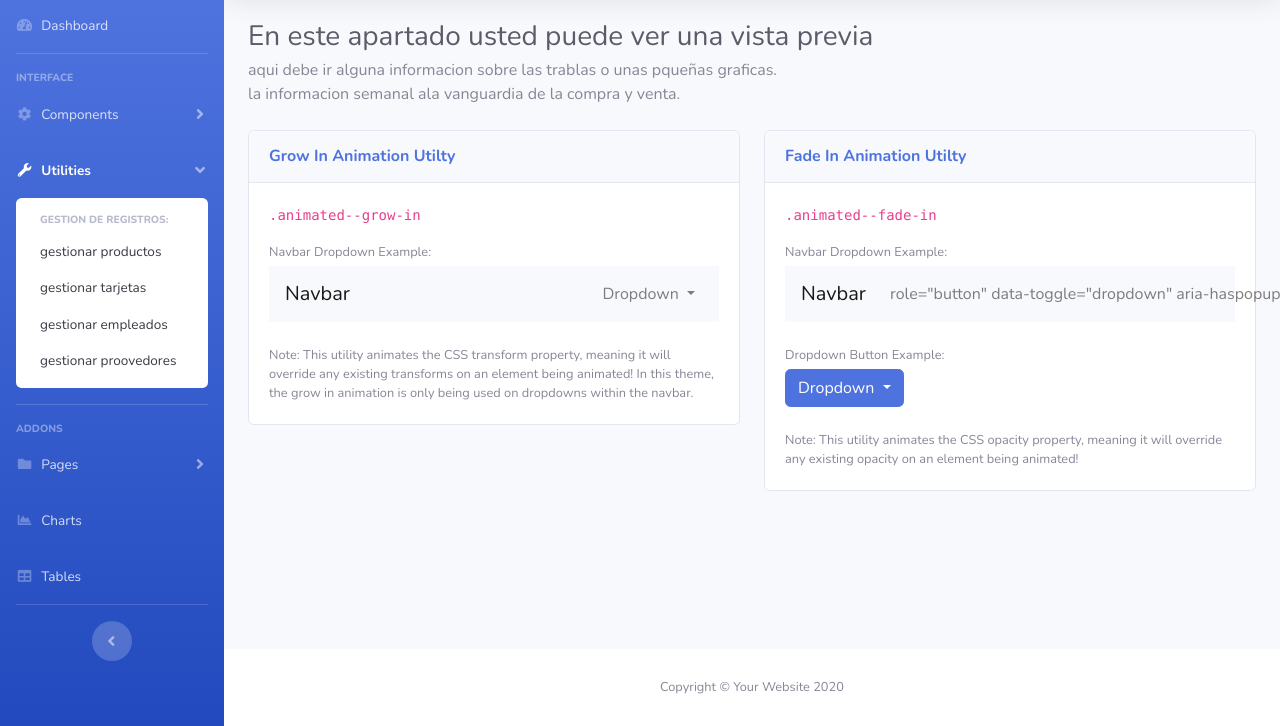
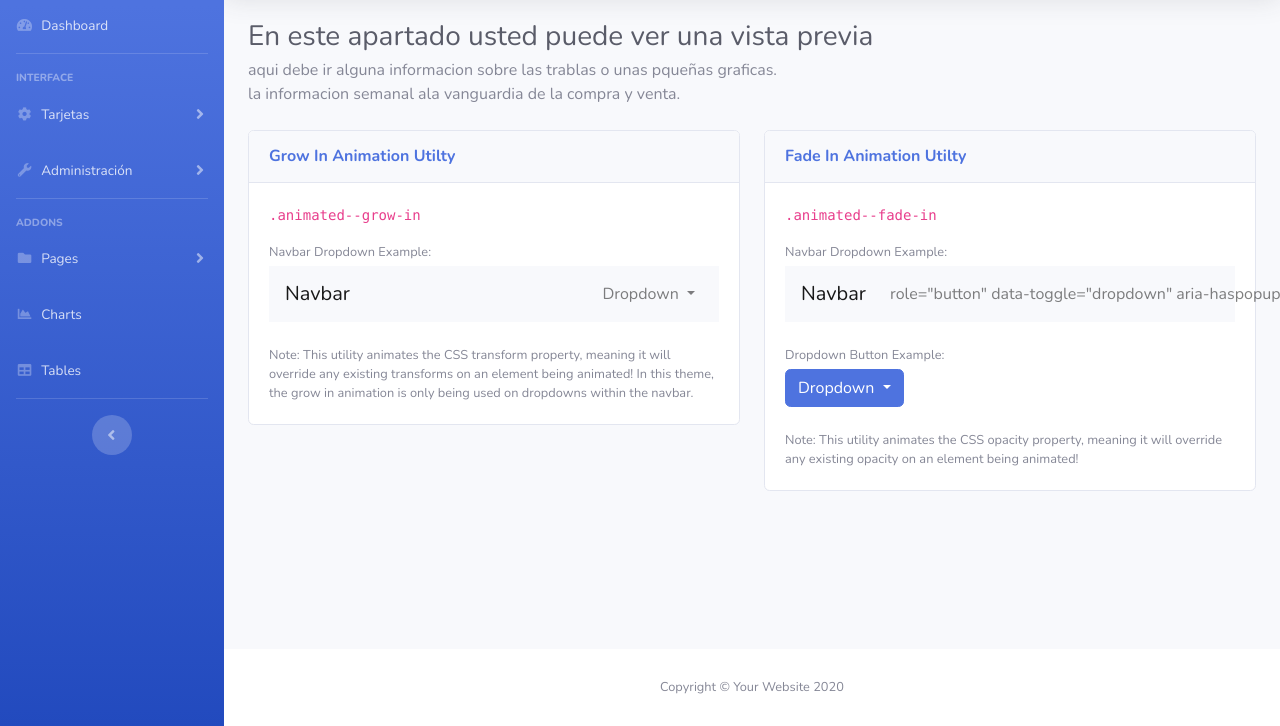
Before and after one commit to REYESc137/FSP, a website with bundled scripts: page utilities-animation.html in a window 1280 px wide. Shown: the part 74-800 px from the top of the page. Built offline with nearby package versions, Linux system fonts and the light colour scheme.

Commit message:
cambie los titulos de los menus

```diff
--- a/utilities-animation.html
+++ b/utilities-animation.html
@@ -61,32 +61,32 @@
                 <a class="nav-link collapsed" href="#" data-toggle="collapse" data-target="#collapseTwo"
                     aria-expanded="true" aria-controls="collapseTwo">
                     <i class="fas fa-fw fa-cog"></i>
-                    <span>Components</span>
+                    <span>Tarjetas</span>
                 </a>
                 <div id="collapseTwo" class="collapse" aria-labelledby="headingTwo" data-parent="#accordionSidebar">
                     <div class="bg-white py-2 collapse-inner rounded">
-                        <h6 class="collapse-header">Custom Components:</h6>
-                        <a class="collapse-item" href="buttons.html">Buttons</a>
-                        <a class="collapse-item" href="cards.html">Cards</a>
+                        <h6 class="collapse-header">OPERACIONES CON TARJETAS:</h6>
+                        <a class="collapse-item" href="buttons.html">Nueva Tarjeta</a>
+                        <a class="collapse-item" href="cards.html">Recargar Tarjeta</a>
                     </div>
                 </div>
             </li>
 
             <!-- Nav Item - Utilities Collapse Menu -->
-            <li class="nav-item active">
-                <a class="nav-link" href="#" data-toggle="collapse" data-target="#collapseUtilities"
+            <li class="nav-item">
+                <a class="nav-link collapsed" href="#" data-toggle="collapse" data-target="#collapseUtilities"
                     aria-expanded="true" aria-controls="collapseUtilities">
                     <i class="fas fa-fw fa-wrench"></i>
-                    <span>Utilities</span>
+                    <span>Administración</span>
                 </a>
-                <div id="collapseUtilities" class="collapse show" aria-labelledby="headingUtilities"
+                <div id="collapseUtilities" class="collapse" aria-labelledby="headingUtilities"
                     data-parent="#accordionSidebar">
                     <div class="bg-white py-2 collapse-inner rounded">
-                        <h6 class="collapse-header">Gestion de registros:</h6>
-                        <a class="collapse-item" href="utilities-color.html">gestionar productos</a>
-                        <a class="collapse-item" href="utilities-border.html">gestionar tarjetas</a>
-                        <a class="collapse-item" href="utilies-empleados.html">gestionar empleados</a>
-                        <a class="collapse-item" href="utilities-other.html">gestionar proovedores</a>
+                        <h6 class="collapse-header">MENÚ DE ADMINISTRACIÓN:</h6>
+                        <a class="collapse-item" href="utilities-color.html">Nuevo Empleado</a>
+                        <a class="collapse-item" href="utilities-border.html">Agregar Producto</a>
+                        <a class="collapse-item" href="utilities-animation.html">Gestionar Elementos</a>
+                        <a class="collapse-item" href="utilities-other.html">Proveedores</a>
                     </div>
                 </div>
             </li>
```
